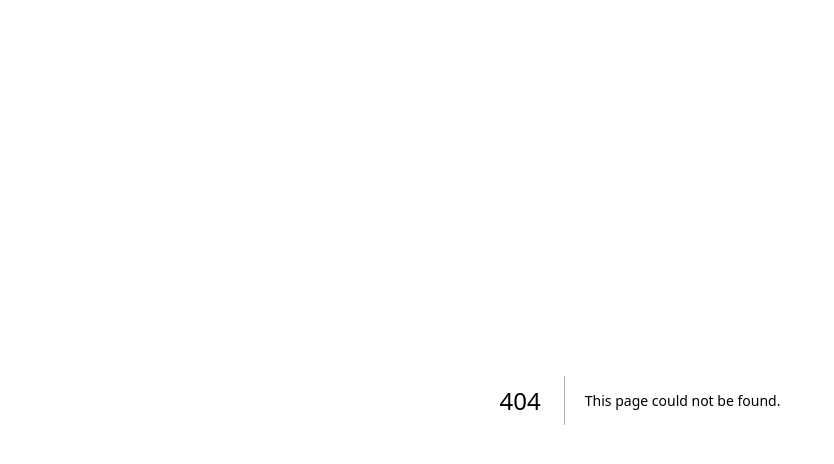
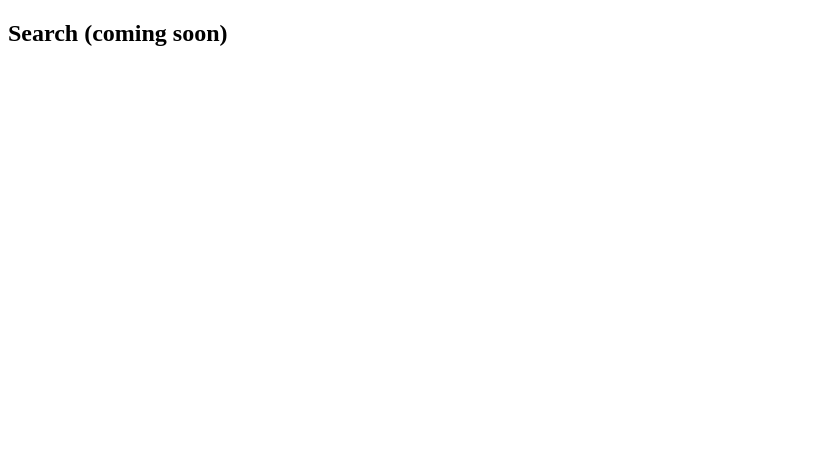
Before and after one commit to antarexx/tabletop-finder, a Next.js app: page /en/search in a window 1280 px wide. Before the commit this address had no page. Shown: the top 464 px of the page, without its empty margins (0-834 px from the left). Built offline with nearby package versions, Linux system fonts and the light colour scheme.

Commit message:
Add placeholder pages for nav

```diff
--- /dev/null
+++ b/app/en/search/page.tsx
@@ -0,0 +1,3 @@
+export default function SearchEn() {
+  return <h2>Search (coming soon)</h2>;
+}
```
